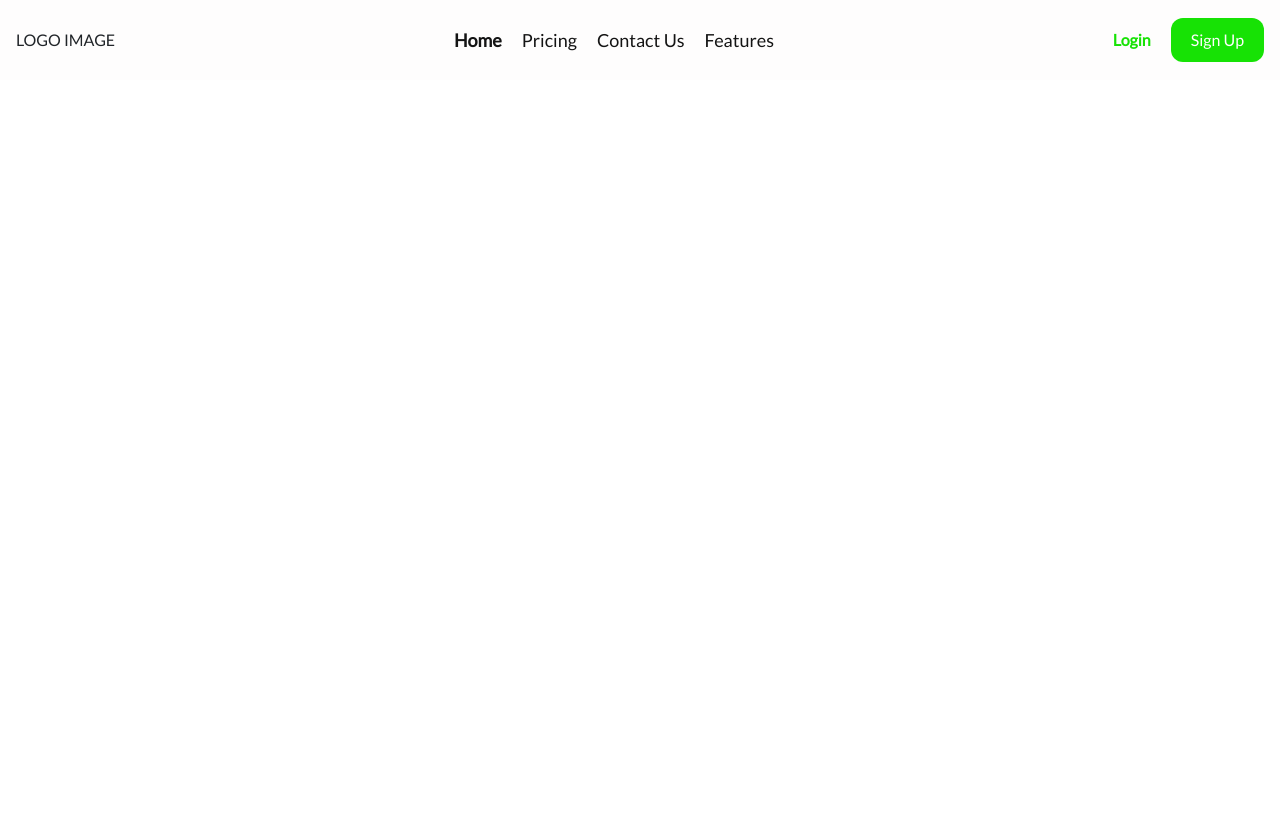
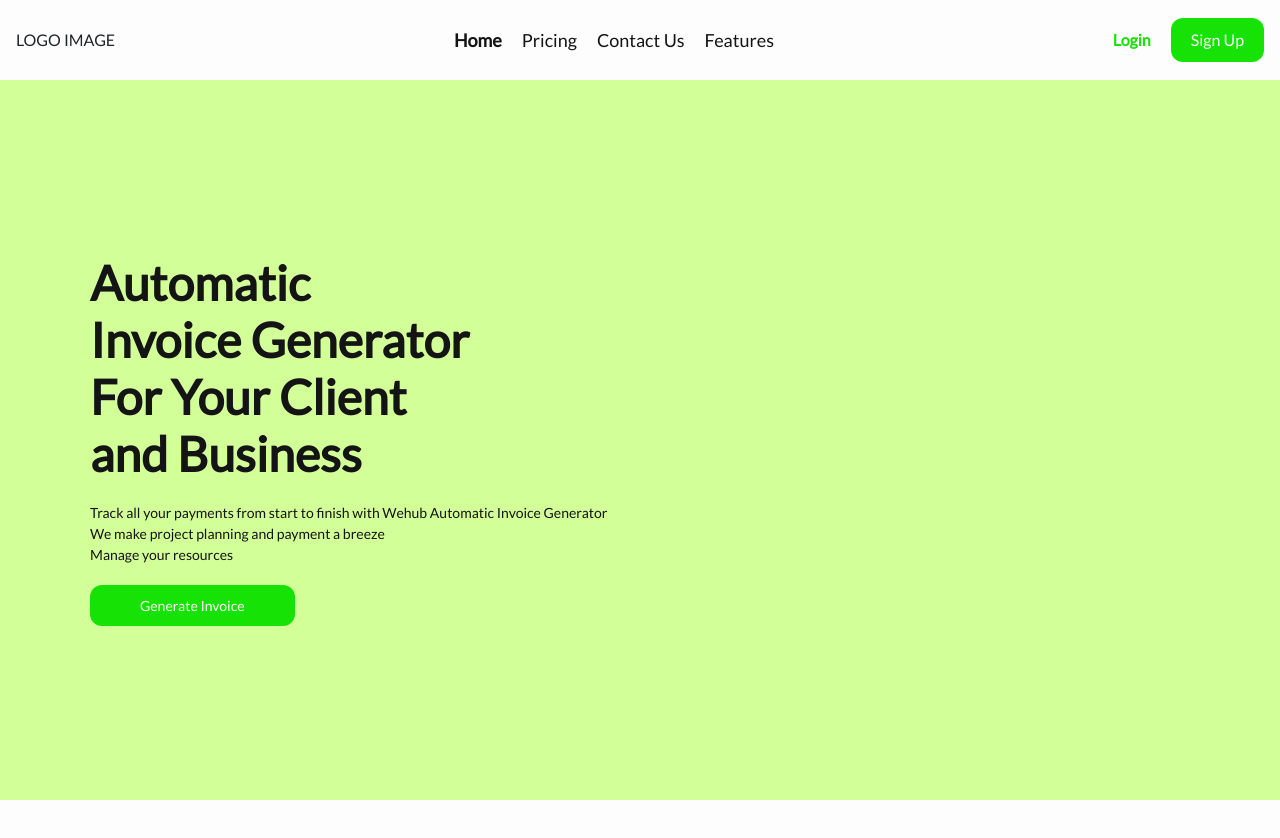
Before and after one commit to ronaldkelechi11/Wehub-Invoice-Generator-Frontend, a plain HTML site: page index.html in a window 1280 px wide. Before the commit the page ends 800 px from the top, so only its background shows below. Drawn offline with Linux system fonts and the light colour scheme.

Commit message:
Added the font file

```diff
--- a/Styling/index.css
+++ b/Styling/index.css
@@ -1,5 +1,6 @@
 /* To tell the truth i would have prefered using SASS */
 @import url('https://fonts.googleapis.com/css2?family=Lato&family=Poppins&display=swap');
+@import url("/fonts/Lato-Regular.ttf");
 
 * {
     margin: 0;
@@ -79,3 +80,48 @@ body {
     padding: 10px 20px;
     border-radius: 12px;
 }
+
+.home {
+    width: 100%;
+    height: calc(100vh - 80px);
+    background-color: var(--primaryLight);
+    display: flex;
+    align-items: center;
+    justify-content: flex-start;
+    padding: 90px;
+}
+
+.home_writeup {
+    display: flex;
+    gap: 20px;
+    flex-direction: column;
+    align-items: flex-start;
+}
+
+.home_writeup_header1 {
+    font-size: 48px;
+    color: var(--specialBlack);
+    font-weight: 800;
+    line-height: initial;
+}
+
+.home_writeup_header2 {
+    font-weight: 500;
+    color: var(--specialBlack);
+    font-size: 14px;
+}
+
+.home_writeup_button {
+    background-color: var(--darkPrimaryColor);
+    border-radius: 12px;
+    padding: 10px 50px;
+    font-size: 14px;
+    color: var(--specialWhite);
+}
+
+.features {
+    width: 100%;
+    height: 70vh;
+    background-color: var(--specialWhite);
+    padding: 10px;
+}
--- a/index.html
+++ b/index.html
@@ -32,7 +32,16 @@
         </div>
     </div>
 
-    <div class="home" id="home"></div>
+    <div class="home" id="home">
+        <div class="home_writeup">
+            <div class="home_writeup_header1">Automatic <br> Invoice Generator <br> For Your Client <br> and Business
+            </div>
+            <div class="home_writeup_header2">Track all your payments from start to finish with Wehub Automatic Invoice
+                Generator <br>We make project planning and payment a breeze <br>Manage your resources</div>
+            <div class="home_writeup_button">Generate Invoice</div>
+        </div>
+    </div>
+    <div class="features"></div>
 </body>
 
 </html>
```
Also changed, not shown: fonts/Lato-Regular.ttf (added).
